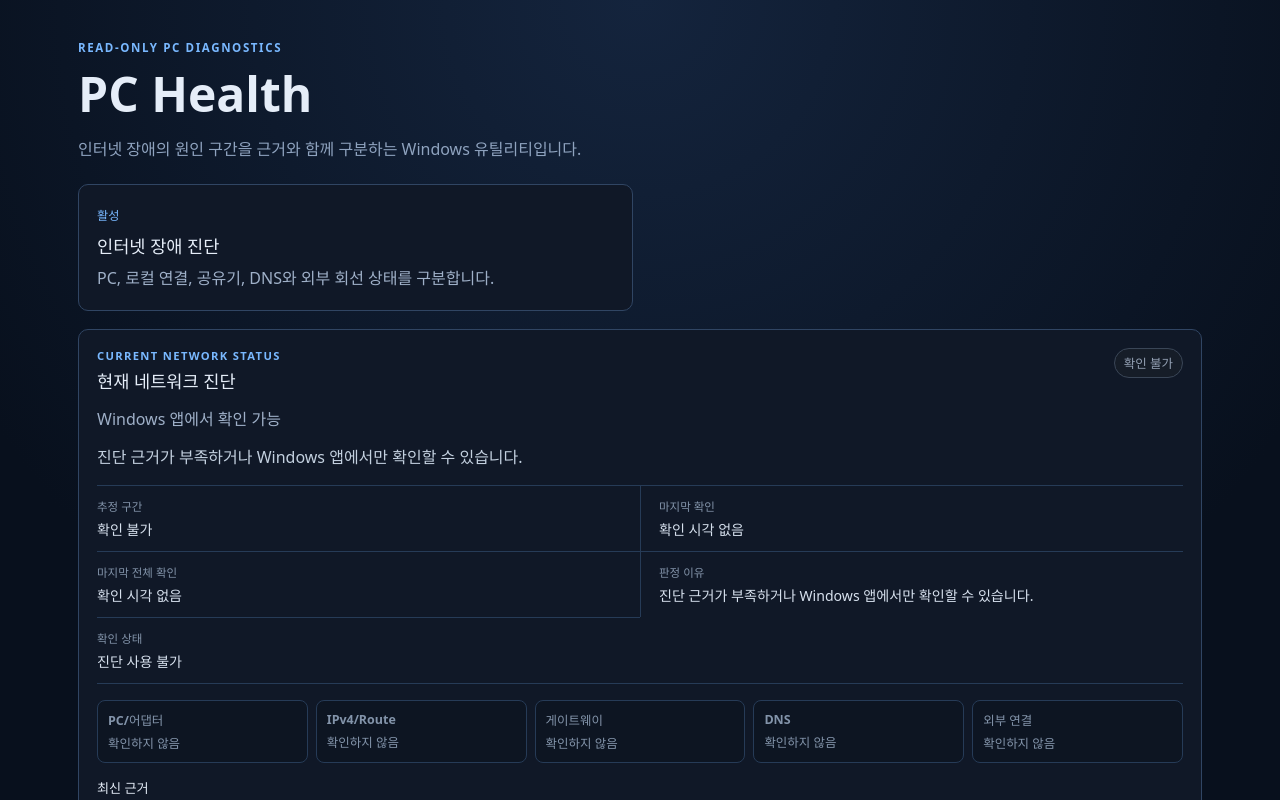
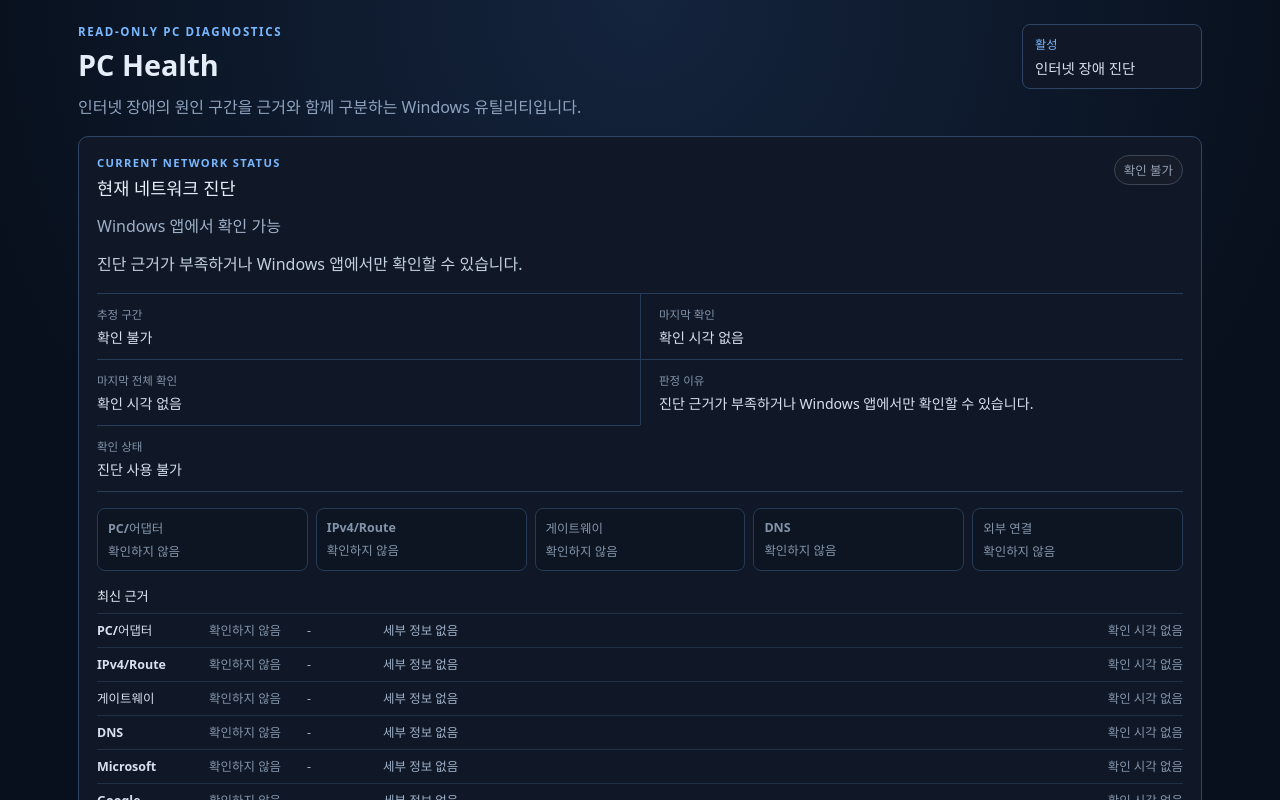
Before and after one commit to qpow1018/pc-health, a React (Vite) app: page / in a window 1280 px wide. Shown: the top 800 px of the page. Built offline with nearby package versions, Linux system fonts and the light colour scheme.

Commit message:
fix: compact product home header

```diff
--- a/src/features/product-home/ProductHome.module.css
+++ b/src/features/product-home/ProductHome.module.css
@@ -1,18 +1,22 @@
 .shell {
   width: min(1180px, 100%);
   margin: 0 auto;
-  padding: 40px 28px;
+  padding: 24px 28px 36px;
 }
 
 .header {
-  margin-bottom: 24px;
+  display: flex;
+  gap: 18px;
+  align-items: flex-start;
+  justify-content: space-between;
+  margin-bottom: 10px;
 
   h1 {
     margin: 0;
-    font-size: clamp(2rem, 4vw, 3rem);
+    font-size: 1.8rem;
   }
 
-  > p:last-child {
+  > div:first-child > p:last-child {
     margin: 10px 0 0;
     color: #8fa3bf;
   }
@@ -26,16 +30,13 @@
   letter-spacing: 0.14em;
 }
 
-.areas {
+.product-status {
   display: grid;
-  grid-template-columns: repeat(2, minmax(0, 1fr));
-  gap: 14px;
-}
-
-.area {
+  gap: 4px;
+  min-width: 180px;
   border: 1px solid #304563;
-  border-radius: 10px;
-  padding: 18px;
+  border-radius: 8px;
+  padding: 10px 12px;
   background: #101827;
 
   span {
@@ -44,24 +45,23 @@
     font-weight: 700;
   }
 
-  h2 {
-    margin: 8px 0;
-    font-size: 1.1rem;
-  }
-
-  p {
+  strong {
     margin: 0;
-    color: #9fb0c8;
-    line-height: 1.6;
+    color: #d7e1ee;
+    font-size: 0.9rem;
   }
 }
 
 @media (max-width: 700px) {
   .shell {
-    padding: 28px 18px;
+    padding: 20px 18px 32px;
   }
 
-  .areas {
-    grid-template-columns: 1fr;
+  .header {
+    display: grid;
+  }
+
+  .product-status {
+    min-width: 0;
   }
 }
--- a/src/features/product-home/ProductHome.tsx
+++ b/src/features/product-home/ProductHome.tsx
@@ -2,14 +2,6 @@ import NetworkStatusPanel from "@/features/network-diagnostics/NetworkStatusPane
 import RecentIncidentsPanel from "@/features/network-incidents/RecentIncidentsPanel";
 import NetworkProbePanel from "@/features/network-probe/NetworkProbePanel";
 import styles from "./ProductHome.module.css";
-
-const areas = [
-  {
-    title: "인터넷 장애 진단",
-    status: "활성",
-    description: "PC, 로컬 연결, 공유기, DNS와 외부 회선 상태를 구분합니다.",
-  },
-];
 
 export default function ProductHome({
   onOpenIncidentHistory,
@@ -19,22 +11,19 @@ export default function ProductHome({
   return (
     <main className={styles["shell"]}>
       <header className={styles["header"]}>
+        <div>
           <p className={styles["eyebrow"]}>READ-ONLY PC DIAGNOSTICS</p>
           <h1>PC Health</h1>
           <p>
             인터넷 장애의 원인 구간을 근거와 함께 구분하는 Windows
             유틸리티입니다.
           </p>
+        </div>
+        <div className={styles["product-status"]}>
+          <span>활성</span>
+          <strong>인터넷 장애 진단</strong>
+        </div>
       </header>
-      <section className={styles["areas"]} aria-label="제품 영역">
-        {areas.map((area) => (
-          <article className={styles["area"]} key={area.title}>
-            <span>{area.status}</span>
-            <h2>{area.title}</h2>
-            <p>{area.description}</p>
-          </article>
-        ))}
-      </section>
       <NetworkStatusPanel />
       <RecentIncidentsPanel onOpenHistory={onOpenIncidentHistory} />
       <NetworkProbePanel />
```
Also changed, not shown: 1 other file (tests, documents, lock files or other folders). Lines whose indentation alone changed are shown as unchanged.
